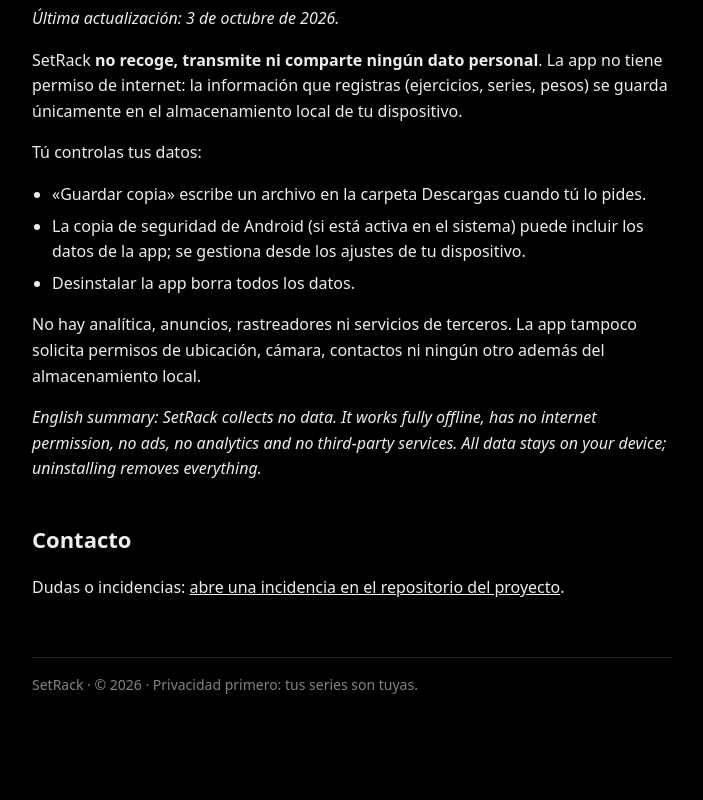
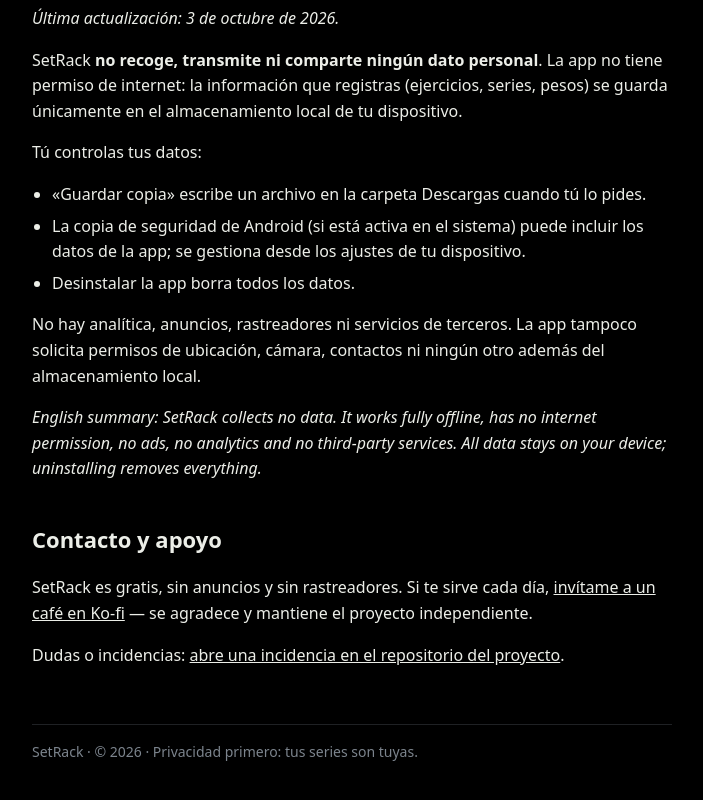
Before and after one commit to iggykimi/setrack-web, a plain HTML site: page index.html in a window 1280 px wide. Shown: the part 592-1392 px from the top of the page, without its empty margins (288-991 px from the left). Before the commit the page ends 1368 px from the top, so only its background shows below. Drawn offline with Linux system fonts and the light colour scheme.

Commit message:
enlace de apoyo (ko-fi) en la landing

```diff
--- a/index.html
+++ b/index.html
@@ -69,7 +69,12 @@
   internet permission, no ads, no analytics and no third-party services. All data
   stays on your device; uninstalling removes everything.</em></p>
 
-  <h2>Contacto</h2>
+  <h2>Contacto y apoyo</h2>
+  <p>
+    SetRack es gratis, sin anuncios y sin rastreadores. Si te sirve cada día,
+    <a href="https://ko-fi.com/iggykimi">invítame a un café en Ko-fi</a> — se agradece
+    y mantiene el proyecto independiente.
+  </p>
   <p>
     Dudas o incidencias:
     <a href="https://github.com/iggykimi/setrack-web/issues">abre una incidencia en el repositorio del proyecto</a>.
```
